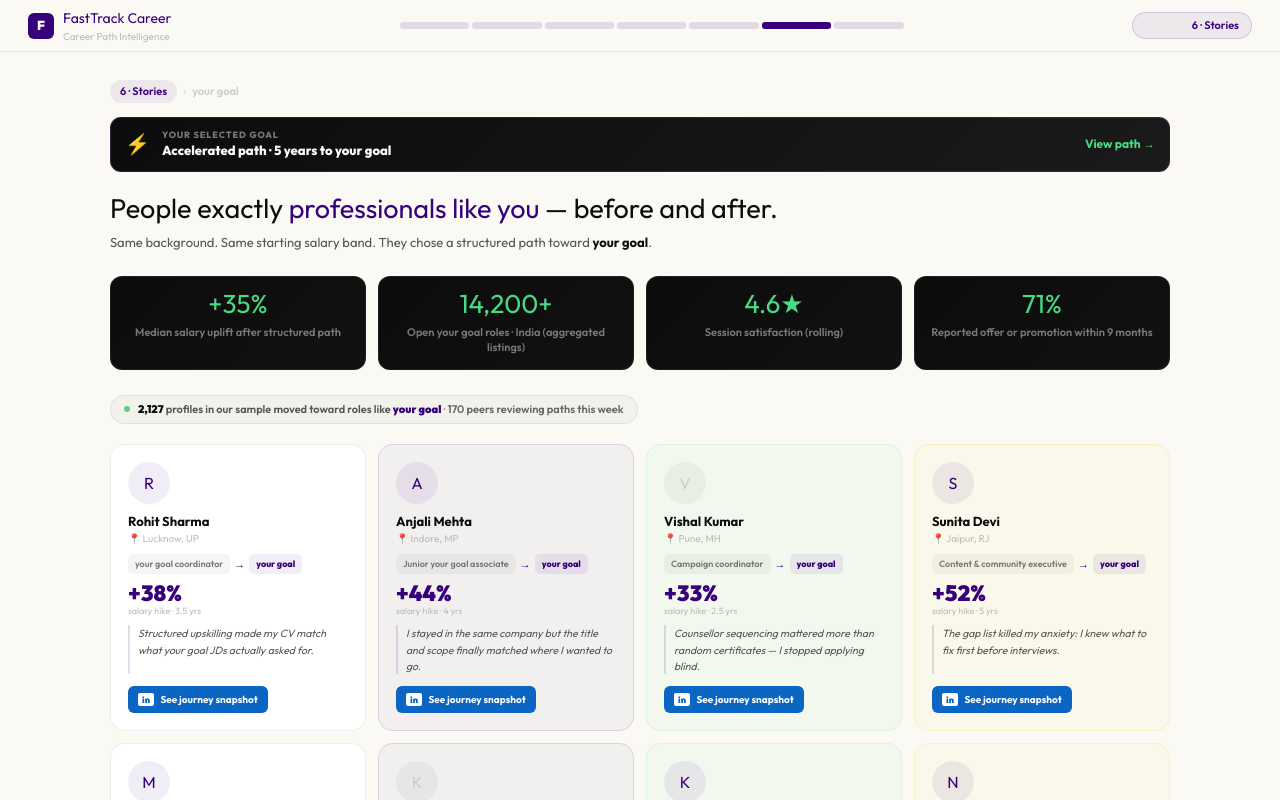
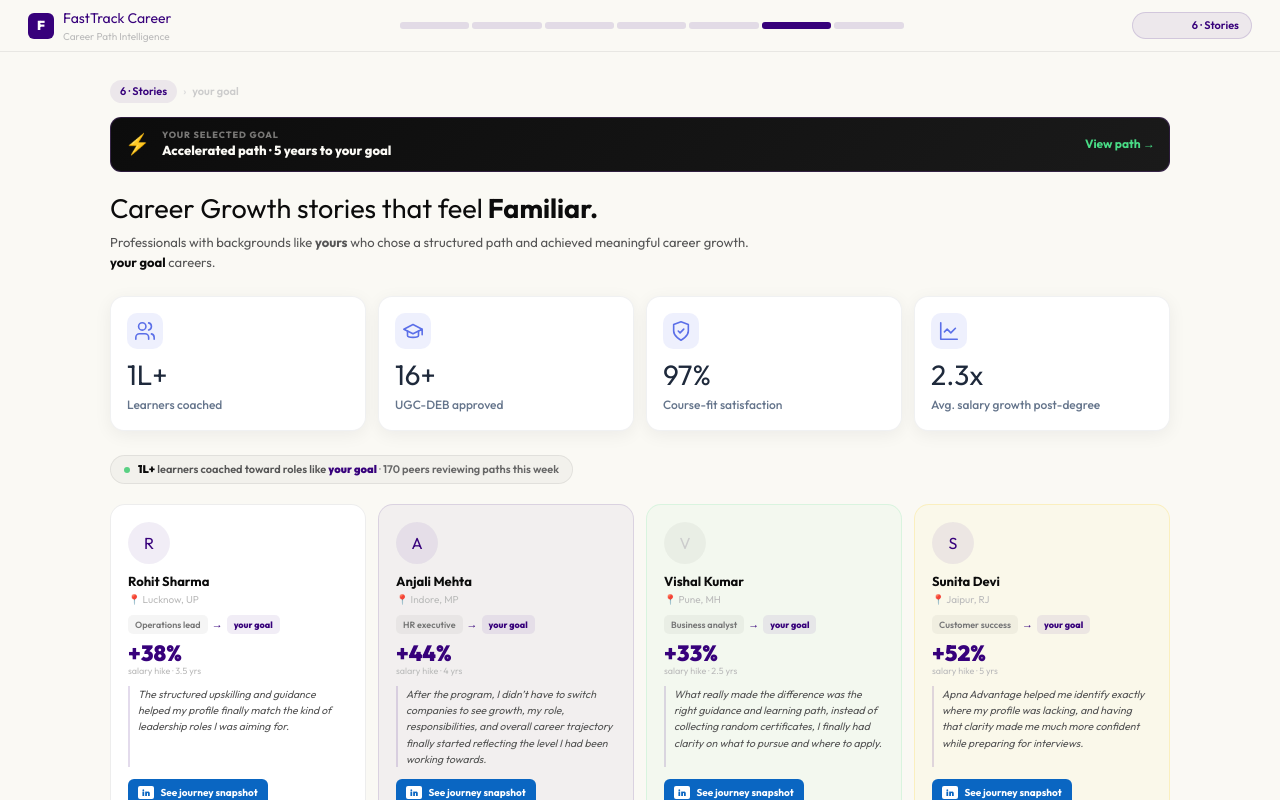
Before and after one commit to rishabjoshiext/aa-career-coach, a React (Vite) app: page /6 in a window 1280 px wide. Built offline with nearby package versions, Linux system fonts and the light colour scheme.

Commit message:
Test improv

```diff
--- a/src/pages/Frame6.jsx
+++ b/src/pages/Frame6.jsx
@@ -1,16 +1,51 @@
-import { useEffect, useMemo, useState } from 'react'
+import { useMemo, useState } from 'react'
 import { useNavigate } from 'react-router-dom'
 import { Button } from '../components/ui/Button.jsx'
 import { useAppState } from '../hooks/appState.jsx'
 import { resolvePdRole } from '../utils/roleKey.js'
-import { flattenIndustryRoles, INDUSTRIES } from '../utils/fasttrackData.js'
+import { flattenIndustryRoles } from '../utils/fasttrackData.js'
 import { PD } from '../utils/pathData.js'
 import {
   buildFallbackStories,
-  conservativeHikePct,
-  conservativePlacedPct,
   liveReviewersCount,
+  PLATFORM_METRICS,
 } from '../utils/socialStoriesData.js'
+
+function MetricIcon({ type }) {
+  const stroke = '#5B6FE8'
+  const common = { width: 22, height: 22, viewBox: '0 0 24 24', fill: 'none', stroke, strokeWidth: 1.75, strokeLinecap: 'round', strokeLinejoin: 'round', 'aria-hidden': true }
+  if (type === 'learners') {
+    return (
+      <svg {...common}>
+        <path d="M16 21v-2a4 4 0 0 0-4-4H6a4 4 0 0 0-4 4v2" />
+        <circle cx="9" cy="7" r="4" />
+        <path d="M22 21v-2a4 4 0 0 0-3-3.87M16 3.13a4 4 0 0 1 0 7.75" />
+      </svg>
+    )
+  }
+  if (type === 'degree') {
+    return (
+      <svg {...common}>
+        <path d="M22 10v6M2 10l10-5 10 5-10 5z" />
+        <path d="M6 12v5c0 1.1 2.7 2 6 2s6-.9 6-2v-5" />
+      </svg>
+    )
+  }
+  if (type === 'satisfaction') {
+    return (
+      <svg {...common}>
+        <path d="M12 22s8-4 8-10V5l-8-3-8 3v7c0 6 8 10 8 10z" />
+        <path d="m9 12 2 2 4-4" />
+      </svg>
+    )
+  }
+  return (
+    <svg {...common}>
+      <path d="M3 3v18h18" />
+      <path d="m19 9-5 5-4-4-3 3" />
+    </svg>
+  )
+}
 
 const PATH_LABELS = [
   { key: 'accel', label: 'Accelerated' },
@@ -21,8 +56,6 @@
 export function Frame6() {
   const nav = useNavigate()
   const { s, selIndustry, selRole, gapPath, openPathDrawer } = useAppState()
-  const [stories, setStories] = useState([])
-  const [loading, setLoading] = useState(true)
   const [selected, setSelected] = useState(null)
 
   const pdKey = resolvePdRole(selRole)
@@ -31,52 +64,18 @@
   const pathLabel = PATH_LABELS.find((p) => p.key === gapPath)?.label ?? 'Accelerated'
   const pathYears = pd[gapPath]?.yrs ?? pd.accel?.yrs ?? '—'
 
-  const industryLabel = useMemo(() => {
-    const row = INDUSTRIES.find((i) => i.id === selIndustry)
-    return row?.n || 'All Functions'
-  }, [selIndustry])
-
   const roleCard = useMemo(() => {
     const flat = flattenIndustryRoles(selIndustry === 'all' ? 'all' : selIndustry)
     const t = (selRole || '').trim()
     return flat.find((c) => c.role === t) || flat.find((c) => c.role === pdKey) || flat[0]
   }, [selRole, selIndustry, pdKey])
 
-  const roleTitle = (selRole || '').trim() || pdKey
+  const stories = useMemo(() => buildFallbackStories(destinationTitle), [destinationTitle])
 
-  useEffect(() => {
-    let cancelled = false
-    async function load() {
-      setLoading(true)
-      const list = buildFallbackStories(destinationTitle)
-      if (!cancelled) {
-        setStories(list)
-        setLoading(false)
-      }
-    }
-    load()
-    return () => {
-      cancelled = true
-    }
-  }, [roleTitle, industryLabel, roleCard, destinationTitle])
-
-  const stats = useMemo(() => {
-    const hike = conservativeHikePct(roleCard, destinationTitle)
-    const placed = conservativePlacedPct(destinationTitle)
-    const reviewers = liveReviewersCount(roleCard, destinationTitle)
-    const db = roleCard?.dbProfiles
-    const dbStr = typeof db === 'number' ? db.toLocaleString('en-IN') : '2,100+'
-    return {
-      hike,
-      jobs: roleCard?.jobs || '—',
-      placed,
-      reviewers,
-      dbStr,
-    }
-  }, [roleCard, destinationTitle])
-
-  const displayName = (s.name || '').trim()
-  const headingEm = displayName || 'professionals like you'
+  const liveStats = useMemo(
+    () => ({ reviewers: liveReviewersCount(roleCard, destinationTitle) }),
+    [roleCard, destinationTitle],
+  )
 
   return (
     <section className="absolute inset-0 overflow-y-auto px-9 pb-10 pt-7" data-app-page-scroll>
@@ -106,59 +105,45 @@
         </button>
 
         <div className="mb-2 text-[27px] leading-[1.2] [font-family:'DM Serif Display',serif]">
-          People exactly <em className="text-[#37017B] not-italic">{headingEm}</em> — before and after.
+        Career Growth stories that feel<strong> Familiar.</strong>
         </div>
         <p className="mb-6 max-w-[720px] text-[13px] leading-[1.55] text-[#555]">
-          Same background. Same starting salary band. They chose a structured path toward{' '}
-          <strong className="text-[#0C0C0C]">{destinationTitle}</strong>.
+        Professionals with backgrounds like <strong>yours</strong> who chose a structured path and achieved meaningful career growth. {' '} <br></br>
+          <strong className="text-[#0C0C0C]">{destinationTitle}</strong> careers.
         </p>
 
-        {/* 4 dark stat tiles */}
+        {/* Platform metrics — light cards */}
         <div className="mb-6 grid grid-cols-2 gap-3 lg:grid-cols-4">
-          <div className="rounded-[12px] border border-[rgba(255,255,255,.07)] bg-[linear-gradient(135deg,#0C0C0C,#111)] px-4 py-3.5 text-center">
-            <div className="[font-family:'DM Serif Display',serif] text-[26px] leading-none text-[#48DB85]">+{stats.hike}%</div>
-            <div className="mt-2 text-[11px] font-[600] leading-snug text-[rgba(250,249,244,.45)]">
-              Median salary uplift after structured path
+          {PLATFORM_METRICS.map((metric) => (
+            <div
+              key={metric.label}
+              className="rounded-[14px] border border-[rgba(15,23,42,.06)] bg-white px-4 py-4 text-left shadow-[0_4px_18px_rgba(15,23,42,.06)]"
+            >
+              <div className="mb-3 flex h-[36px] w-[36px] items-center justify-center rounded-[10px] bg-[rgba(91,111,232,.1)]">
+                <MetricIcon type={metric.icon} />
+              </div>
+              <div className="[font-family:'DM Serif Display',serif] text-[28px] leading-none text-[#1E293B]">
+                {metric.value}
+              </div>
+              <div className="mt-2 text-[12px] font-[500] leading-snug text-[#64748B]">{metric.label}</div>
             </div>
-          </div>
-          <div className="rounded-[12px] border border-[rgba(255,255,255,.07)] bg-[linear-gradient(135deg,#0C0C0C,#111)] px-4 py-3.5 text-center">
-            <div className="[font-family:'DM Serif Display',serif] text-[26px] leading-none text-[#48DB85]">{stats.jobs}</div>
-            <div className="mt-2 text-[11px] font-[600] leading-snug text-[rgba(250,249,244,.45)]">
-              Open {destinationTitle} roles · India (aggregated listings)
-            </div>
-          </div>
-          <div className="rounded-[12px] border border-[rgba(255,255,255,.07)] bg-[linear-gradient(135deg,#0C0C0C,#111)] px-4 py-3.5 text-center">
-            <div className="[font-family:'DM Serif Display',serif] text-[26px] leading-none text-[#48DB85]">4.6★</div>
-            <div className="mt-2 text-[11px] font-[600] leading-snug text-[rgba(250,249,244,.45)]">Session satisfaction (rolling)</div>
-          </div>
-          <div className="rounded-[12px] border border-[rgba(255,255,255,.07)] bg-[linear-gradient(135deg,#0C0C0C,#111)] px-4 py-3.5 text-center">
-            <div className="[font-family:'DM Serif Display',serif] text-[26px] leading-none text-[#48DB85]">{stats.placed}%</div>
-            <div className="mt-2 text-[11px] font-[600] leading-snug text-[rgba(250,249,244,.45)]">
-              Reported offer or promotion within 9 months
-            </div>
-          </div>
+          ))}
         </div>
 
         {/* Live pill */}
         <div className="mb-5 inline-flex max-w-full items-center gap-2 rounded-[20px] border border-[rgba(0,0,0,.07)] bg-[rgba(0,0,0,.03)] px-[13px] py-[6px]">
           <span className="h-[6px] w-[6px] flex-shrink-0 animate-pulse rounded-full bg-[#22c55e]" />
           <p className="text-[11px] font-[600] leading-snug text-[#555]">
-            <strong className="text-[#0C0C0C]">{stats.dbStr}</strong> profiles in our sample moved toward roles like{' '}
+            <strong className="text-[#0C0C0C]">1L+</strong> learners coached toward roles like{' '}
             <strong className="text-[#37017B]">{destinationTitle}</strong>
             <span className="text-[#999]"> · </span>
-            <span className="text-[#666]">{stats.reviewers.toLocaleString('en-IN')} peers reviewing paths this week</span>
+            <span className="text-[#666]">{liveStats.reviewers.toLocaleString('en-IN')} peers reviewing paths this week</span>
           </p>
         </div>
 
         {/* Story grid */}
         <div className="mb-8 grid grid-cols-1 gap-3 sm:grid-cols-2 lg:grid-cols-4">
-          {(loading ? Array.from({ length: 8 }) : stories).map((story, idx) =>
-            loading ? (
-              <div
-                key={`sk-${idx}`}
-                className="h-[220px] animate-pulse rounded-[15px] border border-[rgba(0,0,0,.06)] bg-[rgba(0,0,0,.03)]"
-              />
-            ) : (
+          {stories.map((story, idx) => (
               <article
                 key={`${story.n}-${idx}`}
                 className={[
@@ -201,8 +186,7 @@
                   See journey snapshot
                 </button>
               </article>
-            ),
-          )}
+          ))}
         </div>
 
         <div className="mt-2 rounded-[13px] border border-[rgba(55,1,123,.12)] bg-[rgba(55,1,123,.04)] px-[18px] py-[14px]">
--- a/src/utils/socialStoriesData.js
+++ b/src/utils/socialStoriesData.js
@@ -1,4 +1,95 @@
-/** Social proof + “people like you” stories for Frame 6 — conservative, deterministic copy. */
+/** Social proof + testimonials for Frame 6 — fixed Apna Advantage copy. */
+
+export const PLATFORM_METRICS = [
+  { value: '1L+', label: 'Learners coached', icon: 'learners' },
+  { value: '16+', label: 'UGC-DEB approved', icon: 'degree' },
+  { value: '97%', label: 'Course-fit satisfaction', icon: 'satisfaction' },
+  { value: '2.3x', label: 'Avg. salary growth post-degree', icon: 'growth' },
+]
+
+/** Same eight stories for every destination / industry. */
+export const APNA_TESTIMONIALS = [
+  {
+    i: 'R',
+    n: 'Rohit Sharma',
+    c: 'Lucknow, UP',
+    f: 'Operations lead',
+    h: '+38%',
+    ti: '3.5 yrs',
+    q: 'The structured upskilling and guidance helped my profile finally match the kind of leadership roles I was aiming for.',
+    ph: true,
+  },
+  {
+    i: 'A',
+    n: 'Anjali Mehta',
+    c: 'Indore, MP',
+    f: 'HR executive',
+    h: '+44%',
+    ti: '4 yrs',
+    q: 'After the program, I didn’t have to switch companies to see growth, my role, responsibilities, and overall career trajectory finally started reflecting the level I had been working towards.',
+    ph: true,
+  },
+  {
+    i: 'V',
+    n: 'Vishal Kumar',
+    c: 'Pune, MH',
+    f: 'Business analyst',
+    h: '+33%',
+    ti: '2.5 yrs',
+    q: 'What really made the difference was the right guidance and learning path, instead of collecting random certificates, I finally had clarity on what to pursue and where to apply.',
+    ph: false,
+  },
+  {
+    i: 'S',
+    n: 'Sunita Devi',
+    c: 'Jaipur, RJ',
+    f: 'Customer success',
+    h: '+52%',
+    ti: '5 yrs',
+    q: 'Apna Advantage helped me identify exactly where my profile was lacking, and having that clarity made me much more confident while preparing for interviews.',
+    ph: true,
+  },
+  {
+    i: 'M',
+    n: 'Mohit Bansal',
+    c: 'Delhi NCR',
+    f: 'Sales executive',
+    h: '+41%',
+    ti: '4.5 yrs',
+    q: 'Thanks to the flexible weekend learning and practical guidance from Apna Advantage, I was able to upskill and move into a better role without taking a career break.',
+    ph: true,
+  },
+  {
+    i: 'K',
+    n: 'Kavita Iyer',
+    c: 'Hyderabad, TS',
+    f: 'Marketing associate',
+    h: '+36%',
+    ti: '3 yrs',
+    q: 'Apna Advantage helped me position my LinkedIn profile with a clear career direction, and that’s when meaningful referrals and opportunities started coming in.',
+    ph: false,
+  },
+  {
+    i: 'K',
+    n: 'Kartik Rao',
+    c: 'Chennai, TN',
+    f: 'Finance associate',
+    h: '+47%',
+    ti: '4 yrs',
+    q: 'Apna Advantage helped me focus on measurable career growth, which made it much easier to build a strong and confident story during interviews.',
+    ph: true,
+  },
+  {
+    i: 'N',
+    n: 'Neha Patel',
+    c: 'Ahmedabad, GJ',
+    f: 'Content executive',
+    h: '+35%',
+    ti: '3.5 yrs',
+    q: 'Coming from a smaller city, I always felt at a disadvantage, but with the right certifications and profile building support from Apna Advantage, I finally started getting shortlisted for the opportunities I wanted.',
+    ph: true,
+  },
+]
 
 function hashStr(s) {
   let h = 0
@@ -6,82 +97,13 @@
   return Math.abs(h)
 }
 
-/** Median-style uplift % — never adds arbitrary boosts on top of market growth */
-export function conservativeHikePct(card, destinationTitle) {
-  const g = String(card?.growth || '+32%')
-  const num = parseInt(g.replace(/[^\d]/g, ''), 10) || 32
-  const damped = Math.min(38, Math.max(24, num - 4))
-  const jitter = hashStr(destinationTitle) % 5
-  return Math.min(38, damped + jitter - 2)
-}
-
-export function conservativePlacedPct(destinationTitle) {
-  return 71 + (hashStr(destinationTitle) % 10)
-}
-
 export function liveReviewersCount(card, destinationTitle) {
   const base = card?.dbProfiles ? Math.min(420, Math.round(card.dbProfiles * 0.08)) : 160
   return Math.max(120, base + (hashStr(destinationTitle) % 90))
 }
 
-const FALLBACK_FIRST = [
-  'Rohit',
-  'Anjali',
-  'Vishal',
-  'Sunita',
-  'Mohit',
-  'Kavita',
-  'Kartik',
-  'Neha',
-]
-const FALLBACK_LAST = ['Sharma', 'Mehta', 'Kumar', 'Devi', 'Bansal', 'Iyer', 'Rao', 'Patel']
-const FALLBACK_CITIES = [
-  'Lucknow, UP',
-  'Indore, MP',
-  'Pune, MH',
-  'Jaipur, RJ',
-  'Delhi NCR',
-  'Hyderabad, TS',
-  'Chennai, TN',
-  'Ahmedabad, GJ',
-]
-
-/** Deterministic, destination-titled stories when API is off */
+/** @param {string} [destinationTitle] — only used for the goal tag on each card */
 export function buildFallbackStories(destinationTitle) {
   const dest = String(destinationTitle || 'your goal').trim() || 'your goal'
-  const topic = dest.replace(/\s+Manager$/i, '').replace(/\s+Lead$/i, '').trim() || dest
-  const fromRoles = [
-    `${topic} coordinator`,
-    `Junior ${topic} associate`,
-    'Campaign coordinator',
-    'Content & community executive',
-    'Inside sales · SMB',
-    'Operations associate',
-    'Reporting analyst',
-    'Customer success associate',
-  ]
-  const hikes = ['+38%', '+44%', '+33%', '+52%', '+41%', '+36%', '+47%', '+35%']
-  const yrs = ['3.5 yrs', '4 yrs', '2.5 yrs', '5 yrs', '4.5 yrs', '3 yrs', '4 yrs', '3.5 yrs']
-  const quotes = [
-    `Structured upskilling made my CV match what ${dest} JDs actually asked for.`,
-    `I stayed in the same company but the title and scope finally matched where I wanted to go.`,
-    `Counsellor sequencing mattered more than random certificates — I stopped applying blind.`,
-    `The gap list killed my anxiety: I knew what to fix first before interviews.`,
-    `Weekend study plus internal projects got me internal mobility without a break.`,
-    `Referrals opened once my LinkedIn read like someone targeting ${dest}, not “open to work”.`,
-    `I tracked one measurable outcome per quarter — that became my interview narrative.`,
-    `Smaller city didn’t block me; portfolio + certification got the first shortlist.`,
-  ]
-
-  return Array.from({ length: 8 }, (_, idx) => ({
-    i: FALLBACK_FIRST[idx][0],
-    n: `${FALLBACK_FIRST[idx]} ${FALLBACK_LAST[idx]}`,
-    c: FALLBACK_CITIES[idx],
-    f: fromRoles[idx],
-    t: dest,
-    h: hikes[idx],
-    ti: yrs[idx],
-    q: quotes[idx],
-    ph: idx % 3 !== 2,
-  }))
+  return APNA_TESTIMONIALS.map((story) => ({ ...story, t: dest }))
 }
```
